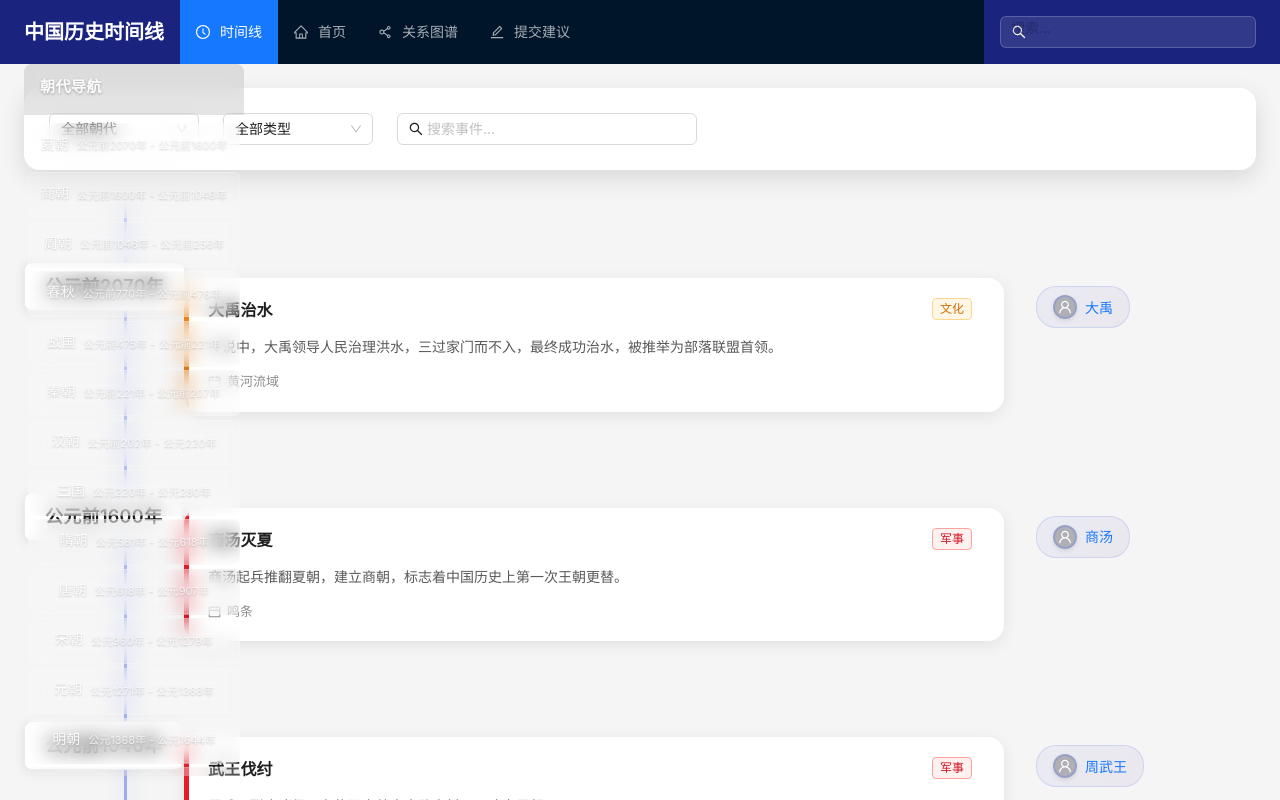
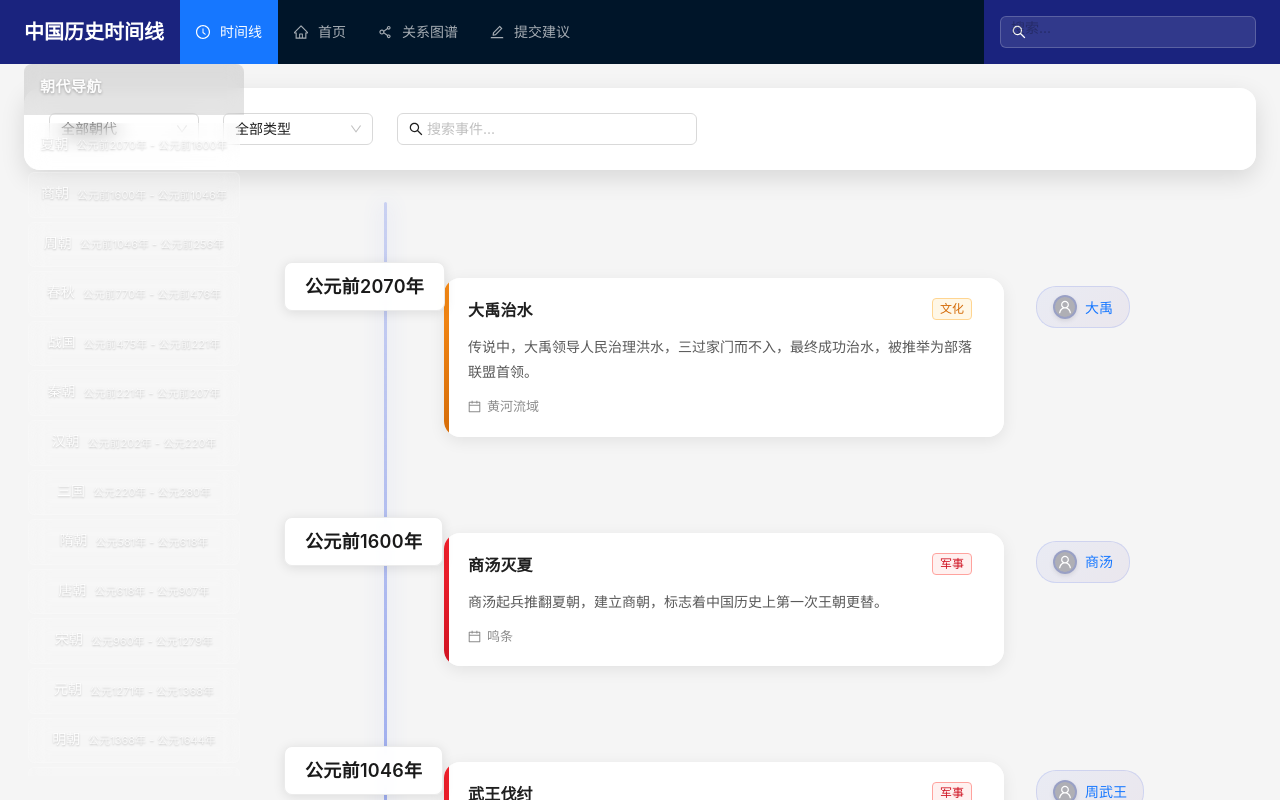
Before and after one commit to chengms/HistoricalThreads, a React (Vite) app in the folder frontend/: page / in a window 1280 px wide. Shown: the top 800 px of the page. Built offline with nearby package versions, Linux system fonts and the light colour scheme.

Commit message:
Fix sidebar overlap and background gradient: Add margin-left to timeline-main, improve background color change logic

```diff
--- a/frontend/src/pages/Timeline/index.tsx
+++ b/frontend/src/pages/Timeline/index.tsx
@@ -230,17 +230,29 @@ export default function TimelinePage() {
         const body = document.body
         const html = document.documentElement
         const contentWrapper = document.querySelector('.ant-layout-content > div')
+        const layoutContent = document.querySelector('.ant-layout-content')
+
         if (body && html) {
           const gradientStyle = `linear-gradient(135deg, ${gradient.start} 0%, ${gradient.end} 100%)`
+
+          // 设置 body 和 html 的背景
           body.style.background = gradientStyle
           body.style.backgroundAttachment = 'fixed'
           body.style.transition = 'background 1.5s ease-in-out'
+          body.style.minHeight = '100vh'
+
           html.style.background = gradientStyle
           html.style.backgroundAttachment = 'fixed'
           html.style.transition = 'background 1.5s ease-in-out'
-        }
-        if (contentWrapper) {
-          ;(contentWrapper as HTMLElement).style.background = 'transparent'
+          html.style.minHeight = '100vh'
+
+          // 确保内容区域透明
+          if (contentWrapper) {
+            ;(contentWrapper as HTMLElement).style.background = 'transparent'
+          }
+          if (layoutContent) {
+            ;(layoutContent as HTMLElement).style.background = 'transparent'
+          }
         }
       }
     }
--- a/frontend/src/styles/timeline.css
+++ b/frontend/src/styles/timeline.css
@@ -22,8 +22,9 @@
   display: flex;
   gap: 32px;
   position: relative;
-  max-width: 1400px;
+  max-width: 1600px;
   margin: 0 auto;
+  padding-left: 0; /* 侧边栏是固定定位，不需要在布局中留空间 */
 }
 
 /* 左侧侧边栏 */
@@ -104,6 +105,7 @@
   flex: 1;
   position: relative;
   padding: 60px 0;
+  margin-left: 260px; /* 为固定定位的侧边栏留出空间 */
 }
 
 /* 时间轴中心线 */
@@ -374,6 +376,10 @@
     left: 16px;
   }
 
+  .timeline-main {
+    margin-left: 240px; /* 调整左边距 */
+  }
+
   .timeline-year-section {
     padding-left: 140px;
   }
@@ -402,6 +408,10 @@
     position: static;
     max-height: 400px;
     left: 0;
+  }
+
+  .timeline-main {
+    margin-left: 0; /* 移动端不需要左边距 */
   }
 
   .timeline-year-section {
```
